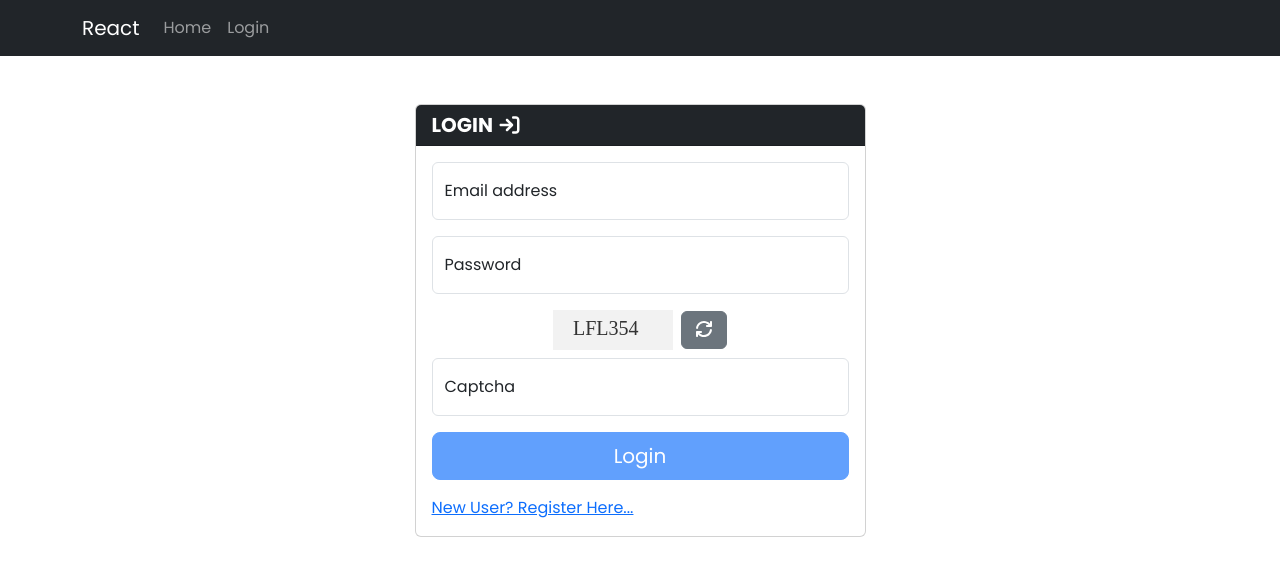
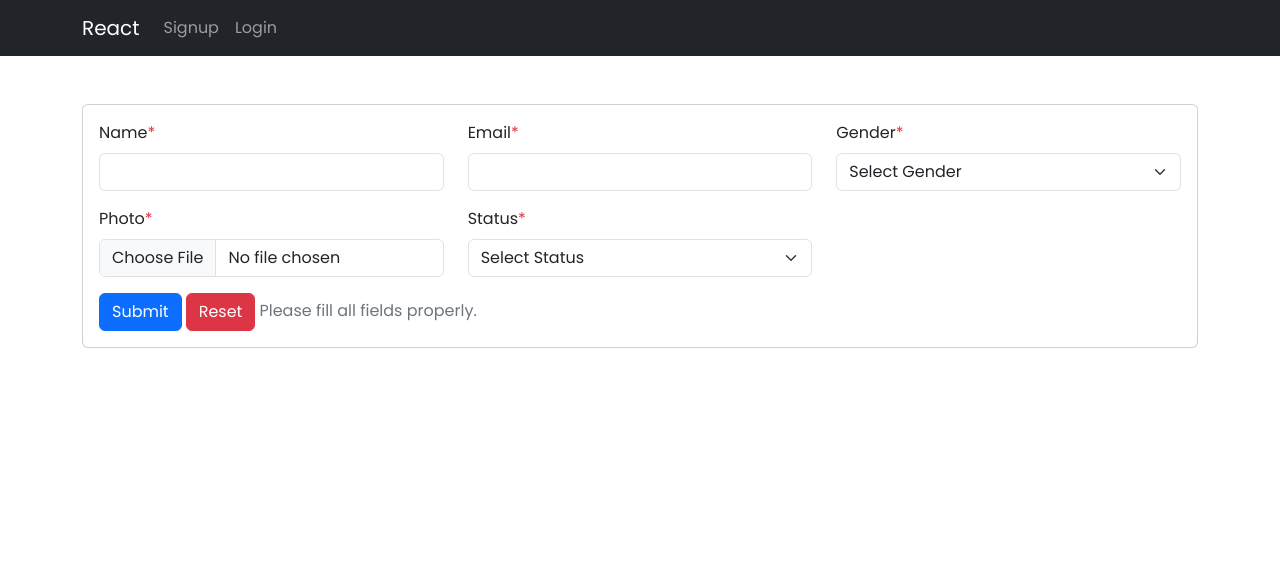
Before and after one commit to ahmadzafar100/newportal_react, a React (Create React App) app: page /signup in a window 1280 px wide. Before the commit this address led to /login. Shown: the top 576 px of the page. Built offline with nearby package versions, Linux system fonts and the light colour scheme.

Commit message:
BUG FIXED

```diff
--- a/src/App.js
+++ b/src/App.js
@@ -29,7 +29,7 @@ function App() {
       if (isExpiring) return null;
       return (
         <Navigate
-          to="/login"
+          to="/"
           replace
           state={
             existingToast
@@ -37,7 +37,7 @@ function App() {
               : {
                   toast: {
                     title: "Warning",
-                    message: "Please login first",
+                    message: "Please login first.",
                   },
                 }
           }
@@ -67,15 +67,15 @@ function App() {
         setUser(null);
 
         if (
-          window.location.pathname !== "/login" &&
-          window.location.pathname !== "/"
+          window.location.pathname !== "/" &&
+          window.location.pathname !== "/signup"
         ) {
-          navigate("/login", {
+          navigate("/", {
             replace: true,
             state: {
               toast: {
                 title: "Danger",
-                message: "Session expired.",
+                message: "Session expired. Please login again.",
               },
             },
           });
@@ -137,11 +137,8 @@ function App() {
             element={<ChangePassword user={user} setUser={setUser} />}
           />
         </Route>
-        <Route index element={<AddUserWithPhoto />} />
-        <Route
-          path="/login"
-          element={<Login user={user} setUser={setUser} />}
-        />
+        <Route path="/signup" element={<AddUserWithPhoto />} />
+        <Route index element={<Login user={user} setUser={setUser} />} />
       </Routes>
     </>
   );
--- a/src/Login.js
+++ b/src/Login.js
@@ -237,7 +237,7 @@ const Login = ({ user, setUser }) => {
                       Login
                     </Button>
                   </div>
-                  <NavLink variant="link" to="/">
+                  <NavLink variant="link" to="/signup">
                     New User? Register Here...
                   </NavLink>
                 </form>
--- a/src/Menu.js
+++ b/src/Menu.js
@@ -58,10 +58,10 @@ const Menu = ({ user, setUser }) => {
               </>
             ) : (
               <>
+                <Nav.Link as={Link} to="/signup">
+                  Signup
+                </Nav.Link>
                 <Nav.Link as={Link} to="/">
-                  Home
-                </Nav.Link>
-                <Nav.Link as={Link} to="/login">
                   Login
                 </Nav.Link>
               </>
```
